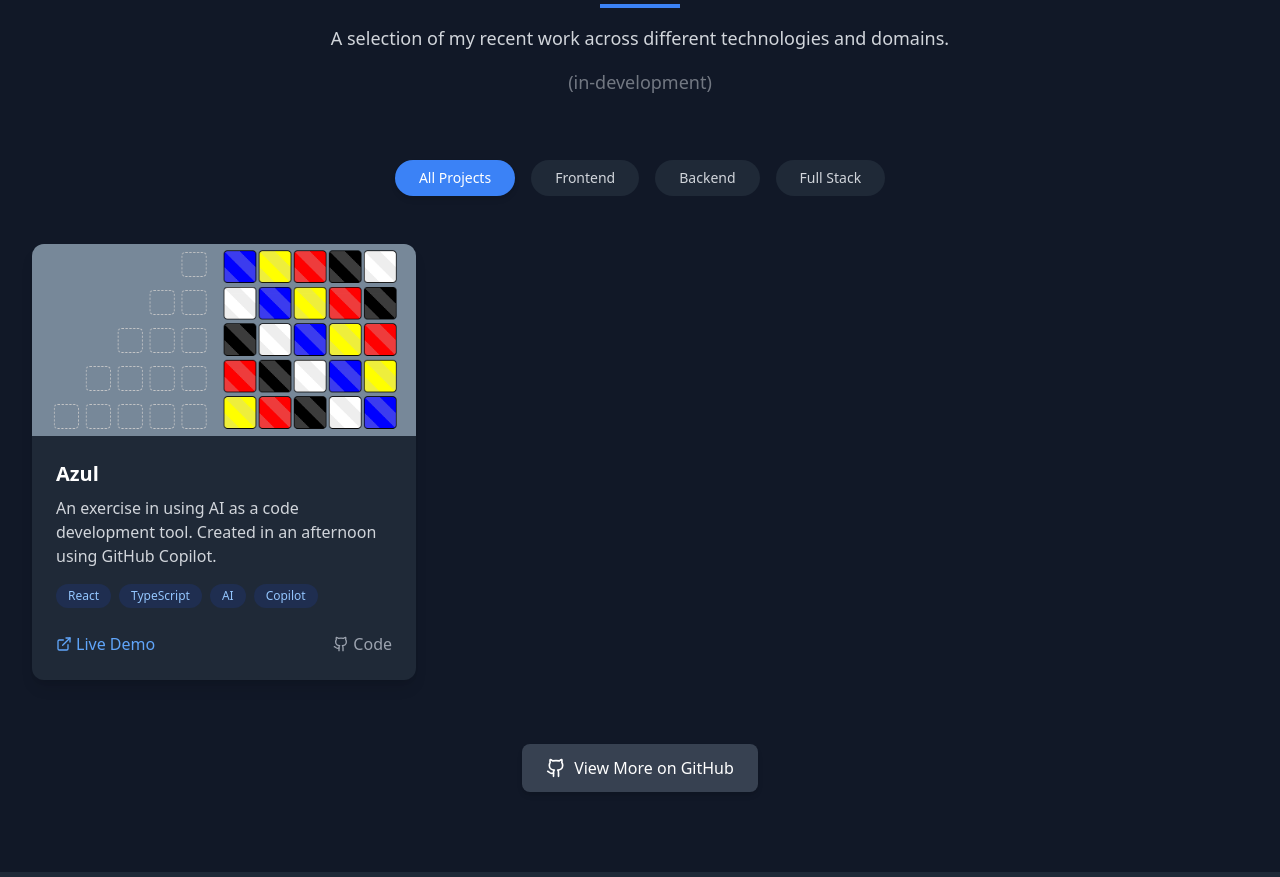
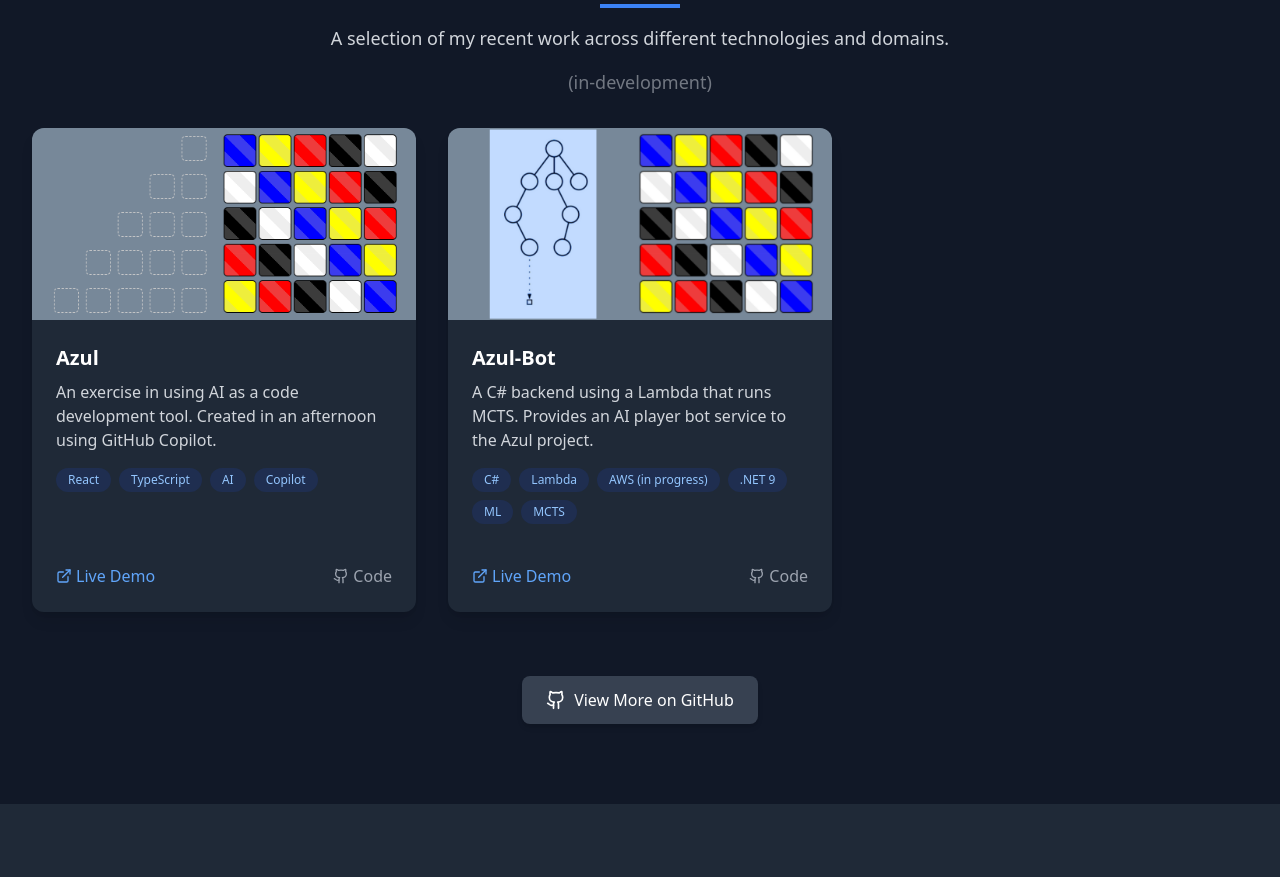
Before and after one commit to chillingo117/ePortfolio, a React (Vite) app: page / in a window 1280 px wide. Shown: the part 1784-2661 px from the top of the page. Built offline with nearby package versions, Linux system fonts and the light colour scheme.

Commit message:
Add azul bot project. Align demo and code button to bottom of cards

```diff
--- a/src/components/ProjectCard.tsx
+++ b/src/components/ProjectCard.tsx
@@ -8,7 +8,7 @@ interface ProjectCardProps {
 
 const ProjectCard: React.FC<ProjectCardProps> = ({ project }) => {
   return (
-    <div className="bg-white dark:bg-gray-800 rounded-xl overflow-hidden shadow-lg hover:shadow-xl transition-all duration-300 transform hover:-translate-y-2">
+    <div className="bg-white dark:bg-gray-800 rounded-xl overflow-hidden shadow-lg hover:shadow-xl transition-all duration-300 transform hover:-translate-y-2 flex flex-col h-full">
       <div className="h-48 overflow-hidden">
         <img
           src={project.image}
@@ -17,7 +17,7 @@ const ProjectCard: React.FC<ProjectCardProps> = ({ project }) => {
         />
       </div>
 
-      <div className="p-6">
+      <div className="p-6 flex flex-col flex-1">
         <h3 className="text-xl font-bold text-gray-900 dark:text-white mb-2">
           {project.title}
         </h3>
@@ -37,7 +37,9 @@ const ProjectCard: React.FC<ProjectCardProps> = ({ project }) => {
           ))}
         </div>
 
-        <div className="flex justify-between">
+        <div className="flex-1" /> {/* Spacer to push links to bottom */}
+
+        <div className="flex justify-between mt-4">
           <a
             href={project.liveUrl}
             target="_blank"
--- a/src/components/Projects.tsx
+++ b/src/components/Projects.tsx
@@ -1,11 +1,11 @@
-import React, { useState } from 'react';
-import { ExternalLink, Github } from 'lucide-react';
+import React from 'react';
+import { Github } from 'lucide-react';
 import ProjectCard from './ProjectCard';
 import { Project } from '../types';
 import azulImg from '../assets/azul.png';
+import azulBotImg from '../assets/azul-bot.png';
 
 const Projects: React.FC = () => {
-  const [filter, setFilter] = useState<string>('all');
 
   const projects: Project[] = [
     {
@@ -14,27 +14,24 @@ const Projects: React.FC = () => {
       description: 'An exercise in using AI as a code development tool. Created in an afternoon using GitHub Copilot.',
       image: azulImg,
       tags: ['React', 'TypeScript', 'AI', 'Copilot'],
-      category: 'frontend',
+      liveUrl: 'https://chillingo117.github.io/azul-vibe/',
+      githubUrl: 'https://github.com/chillingo117/azul-vibe'
+    },
+    {
+      id: 1,
+      title: 'Azul-Bot',
+      description: 'A C# backend using a Lambda that runs MCTS. Provides an AI player bot service to the Azul project.',
+      image: azulBotImg,
+      tags: ['C#', 'Lambda', 'AWS (in progress)', '.NET 9', 'ML', 'MCTS'],
       liveUrl: 'https://chillingo117.github.io/azul-vibe/',
       githubUrl: 'https://github.com/chillingo117/azul-vibe'
     }
   ];
 
-  const filteredProjects = filter === 'all'
-    ? projects
-    : projects.filter(project => project.category === filter);
-
-  const categories = [
-    { value: 'all', label: 'All Projects' },
-    { value: 'frontend', label: 'Frontend' },
-    { value: 'backend', label: 'Backend' },
-    { value: 'fullstack', label: 'Full Stack' }
-  ];
-
   return (
     <section id="projects" className="py-20 bg-gray-50 dark:bg-gray-900">
       <div className="max-w-7xl mx-auto px-4 sm:px-6 lg:px-8">
-        <div className="text-center mb-16">
+        <div className="text-center mb-8">
           <h2 className="text-3xl md:text-4xl font-bold text-gray-900 dark:text-white">
             My Projects
           </h2>
@@ -47,24 +44,8 @@ const Projects: React.FC = () => {
           </p>
         </div>
 
-        <div className="flex flex-wrap justify-center gap-4 mb-12">
-          {categories.map(category => (
-            <button
-              key={category.value}
-              onClick={() => setFilter(category.value)}
-              className={`px-6 py-2 rounded-full text-sm font-medium transition-all ${
-                filter === category.value
-                  ? 'bg-blue-500 text-white shadow-md'
-                  : 'bg-white dark:bg-gray-800 text-gray-700 dark:text-gray-300 hover:bg-gray-100 dark:hover:bg-gray-700'
-              }`}
-            >
-              {category.label}
-            </button>
-          ))}
-        </div>
-
         <div className="grid grid-cols-1 md:grid-cols-2 lg:grid-cols-3 gap-8">
-          {filteredProjects.map(project => (
+          {projects.map(project => (
             <ProjectCard key={project.id} project={project} />
           ))}
         </div>
--- a/src/types.ts
+++ b/src/types.ts
@@ -4,7 +4,6 @@ export interface Project {
   description: string;
   image: string | any;
   tags: string[];
-  category: 'frontend' | 'backend' | 'fullstack' | 'mobile';
   liveUrl: string;
   githubUrl: string;
 }
```
Also changed, not shown: src/assets/azul-bot.png (added).
